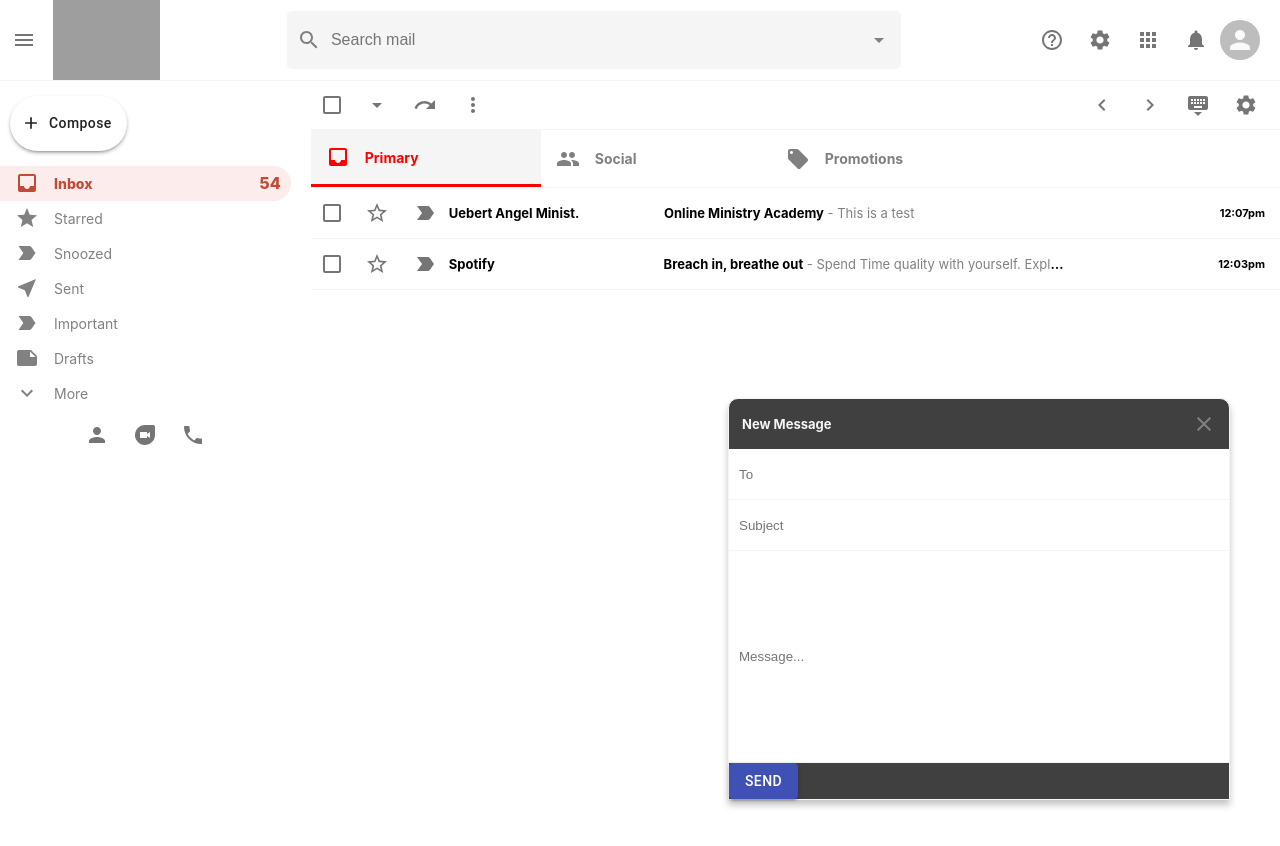
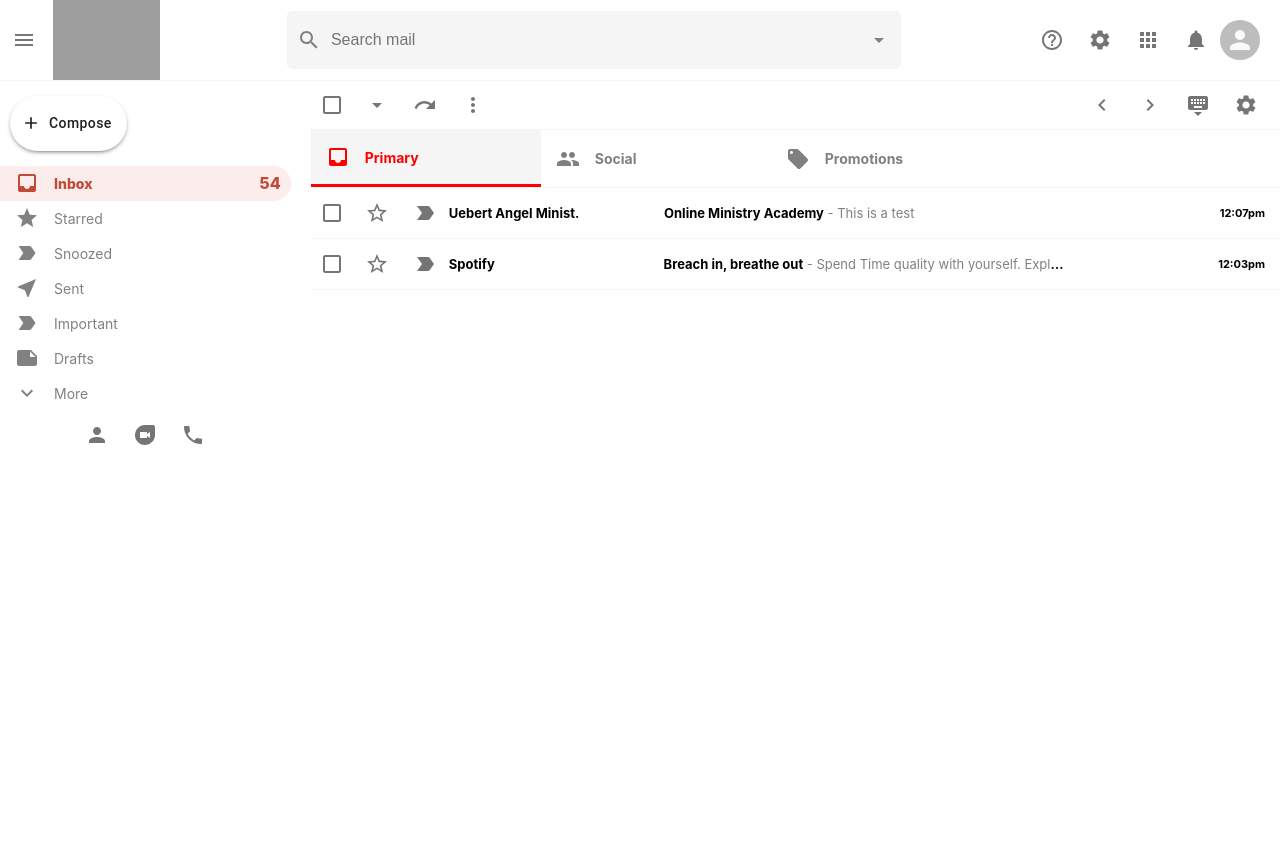
Before and after one commit to JoelAngels/Gmail-App, a React (Create React App) app: page / in a window 1280 px wide. Shown: the top 846 px of the page. Built offline with nearby package versions, Linux system fonts and the light colour scheme; grey boxes are pictures that could not be loaded.

Commit message:
Finished intergrating the compose component withcomponent with all its functionality

```diff
--- a/src/App.js
+++ b/src/App.js
@@ -6,8 +6,12 @@
 import Mail from "./Mail";
 import EmailList from "./EmailList";
 import SendMail from "./SendMail";
+import { useSelector } from "react-redux";
+import { selectSendMessageIsOpen } from "./features/mailSlice";
 
 function App() {
+  const sendMessageIsOpen = useSelector(selectSendMessageIsOpen);
+
   return (
     <Router>
       <div className="app">
@@ -25,8 +29,8 @@
             </Route>
           </Switch>
         </div>
-
-        <SendMail />
+        {/* if the blablabla is open then do this */}
+        {sendMessageIsOpen && <SendMail />}
       </div>
     </Router>
   );
--- a/src/SendMail.js
+++ b/src/SendMail.js
@@ -3,9 +3,13 @@
 import { Button } from "@material-ui/core";
 import CloseIcon from "@material-ui/icons/Close";
 import { useForm } from "react-hook-form";
+import { closeSendMessage } from "./features/mailSlice";
+import { useDispatch } from "react-redux";
 
 function SendMail() {
   const { register, handleSubmit, watch, errors } = useForm();
+
+  const dispatch = useDispatch();
 
   const onSubmit = (FormData) => {
     console.log(FormData);
@@ -15,14 +19,18 @@
     <div className="sendMail">
       <div className="sendMail__header">
         <h3>New Message</h3>
-        <CloseIcon className="sendMail__close " />
+
+        <CloseIcon
+          onClick={() => dispatch(closeSendMessage())}
+          className="sendMail__close "
+        />
       </div>
 
       <form onSubmit={handleSubmit(onSubmit)}>
         <input
           name="to"
+          type="email"
           placeholder="To"
-          type="text"
           ref={register({ required: true })}
         />
         {errors.to && <p className="sendMail__error">To is Required!</p>}
--- a/src/Sidebar.js
+++ b/src/Sidebar.js
@@ -13,13 +13,17 @@
 import PersonIcon from "@material-ui/icons/Person";
 import DuoIcon from "@material-ui/icons/Duo";
 import PhoneIcon from "@material-ui/icons/Phone";
+import { useDispatch } from "react-redux";
+import { openSendMessage } from "./features/mailSlice";
 
 function Sidebar() {
+  const dispatch = useDispatch();
   return (
     <div className="sidebar">
       <Button
         startIcon={<AddIcon fontSize="large" />}
         className="sidebar__compose"
+        onClick={() => dispatch(openSendMessage())}
       >
         Compose
       </Button>
```
